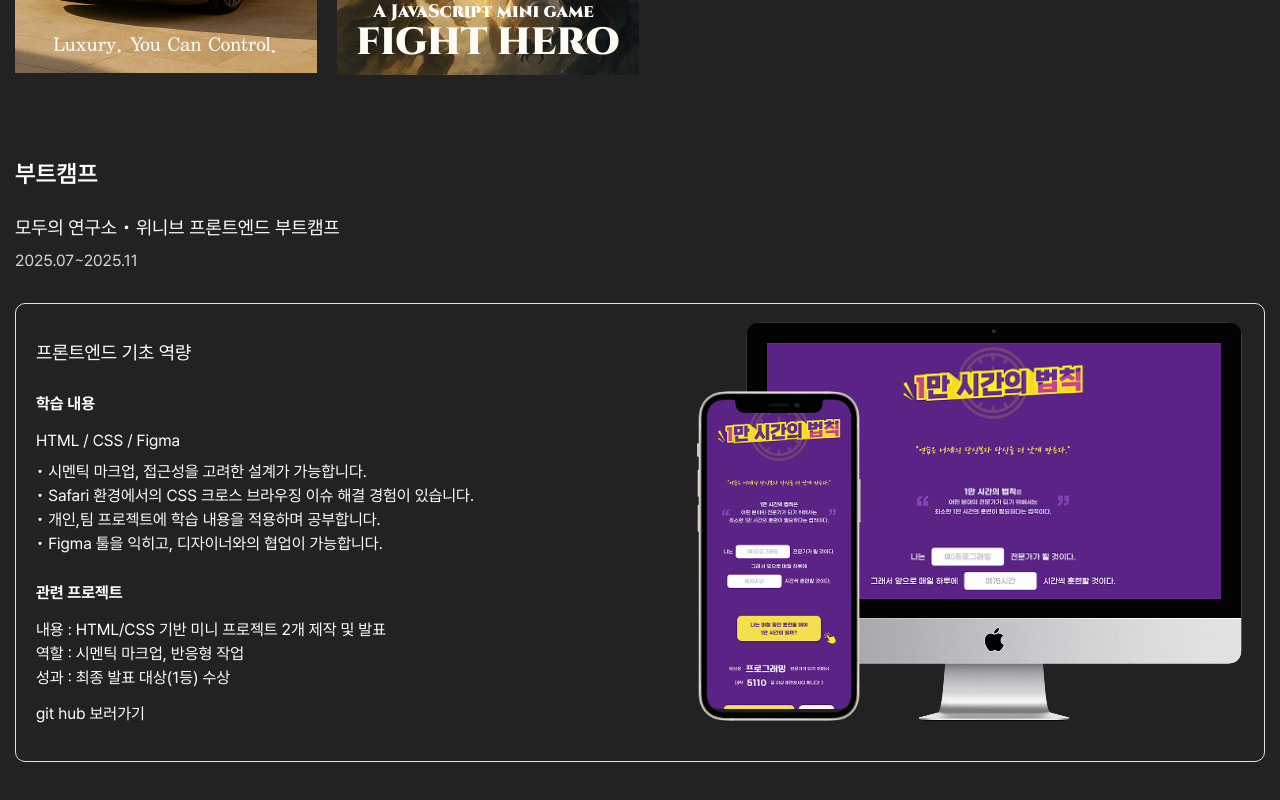
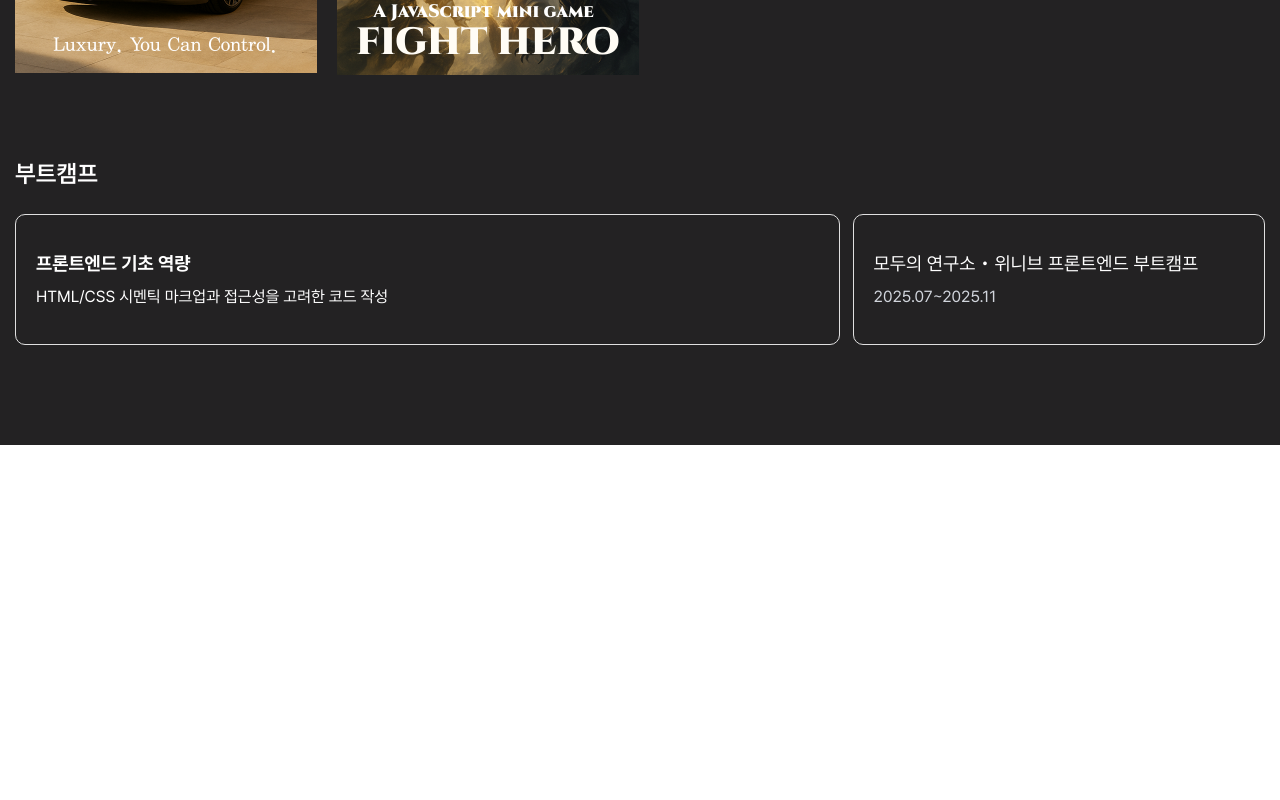
Before and after one commit to yeaseula/second-portfolio, a React (Vite) app: page / in a window 1280 px wide. Shown: the part 1602-2402 px from the top of the page. After the commit the page ends 2047 px from the top, so only its background shows below. Built offline with nearby package versions, Linux system fonts and the light colour scheme; a web font is replaced by a local one.

Commit message:
modal : motion framer 적용으로 구조 개선

```diff
--- a/package.json
+++ b/package.json
@@ -11,6 +11,7 @@
   },
   "dependencies": {
     "@tailwindcss/vite": "^4.1.18",
+    "framer-motion": "^12.23.26",
     "react": "^19.2.0",
     "react-dom": "^19.2.0",
     "react-focus-lock": "^2.13.7",
--- a/src/App.jsx
+++ b/src/App.jsx
@@ -1,5 +1,6 @@
 import { useState } from 'react'
 import './App.css'
+import { AnimatePresence } from 'framer-motion'
 import Landing from './Landing'
 import { GlobalStyle } from './GlobalStyle'
 import Container from './Container'
@@ -14,6 +15,7 @@ function App() {
   return (
     <>
     <GlobalStyle />
+    <AnimatePresence>
     <Container>
       <Header />
       <main>
@@ -23,6 +25,7 @@ function App() {
         <BootCamp />
       </main>
     </Container>
+    </AnimatePresence>
     {/* <Landing /> */}
     </>
   )
--- a/src/GlobalStyle.jsx
+++ b/src/GlobalStyle.jsx
@@ -7,8 +7,8 @@ export const GlobalStyle =  createGlobalStyle`
     }
     body {
         font-size: 1.6rem;
-        background-color: #232223;
-        color: #fff;
+        background-color: var(--background_color);
+        color: var(--white_color);
     }
     #root {
         overflow: hidden
--- a/src/common/Modal.tsx
+++ b/src/common/Modal.tsx
@@ -1,6 +1,17 @@
+import styled from "styled-components";
 import React, { useEffect } from "react";
-import ModalBack from "./ModalBack"
 
+import { motion } from "framer-motion"
+
+const Container = styled(motion.div)`
+    position: fixed;
+    inset: 0;
+    background-color: rgba(0,0,0,0.7);
+    z-index: 10;
+    display: flex;
+    align-items: center;
+    justify-content: center;
+`
 
 interface ModalProps {
     children: React.ReactNode
@@ -19,8 +30,14 @@ export default function Modal({onClick,children}:ModalProps){
 
     return (
         <>
-        <ModalBack onClick={onClick} />
-        {children}
+            <Container
+            initial={{ opacity: 0 }}
+            animate={{ opacity: 1 }}
+            exit={{ opacity: 0 }}
+            onClick={onClick}
+            >
+                {children}
+            </Container>
         </>
     )
 }
--- a/src/common/ModalBack.tsx
+++ b/src/common/ModalBack.tsx
@@ -1,7 +1,9 @@
 import styled from "styled-components"
+import { motion } from "framer-motion"
 
-const Container = styled.div`
+const Container = styled(motion.div)`
     position: fixed;
+    inset: 0;
     top: 0;
     left: 0;
     width: 100vw;
@@ -12,6 +14,14 @@ const Container = styled.div`
 
 export default function ModalBack({onClick}:{onClick:()=>void}) {
     return (
-        <Container onClick={onClick}></Container>
+            <Container
+            className="fixed inset-0 z-50 flex items-center justify-center bg-black/40"
+            initial={{ opacity: 0 }}
+            animate={{ opacity: 1 }}
+            exit={{ opacity: 0 }}
+            onClick={onClick}
+            >
+
+            </Container>
     )
 }
--- a/src/index.css
+++ b/src/index.css
@@ -7,7 +7,7 @@
   font-weight: 400;
 
   color-scheme: light dark;
-  background-color: #242424;
+  --background_color: #232223;
   --main_color : #00C9A7;
   --white_color: #ffffff;
   --black_color: #000000;
--- a/src/main/bootcamp/BootcampInner.tsx
+++ b/src/main/bootcamp/BootcampInner.tsx
@@ -1,107 +1,80 @@
 import styled from "styled-components"
+import { motion } from "framer-motion"
+import { useState } from "react"
+import { AnimatePresence } from "framer-motion"
+import Modal from "../../common/Modal"
 
 export default function BootCampInner() {
+
+    const [isopen,setIsopen] = useState(false)
+const [selected, setSelected] = useState<string | null>(null)
     return (
-        <ToggleSection>
-            <p className="text-3xl">프론트엔드 기초 역량</p>
+        <>
+        <div className="flex gap-5">
+        <div className="flex-2">
+            <motion.div layout className="grid gap-4">
+                <ListItems
+                    layoutId="frontend-basic"
+                    onClick={() => setSelected("frontend-basic")}
+                    className="cursor-pointer"
+                >
+                    <h3 className="text-3xl">프론트엔드 기초 역량</h3>
+                    <p className="mt-3">HTML/CSS 시멘틱 마크업과 접근성을 고려한 코드 작성</p>
+                </ListItems>
+            </motion.div>
+        </div>
+        <div className="flex-1">
+            <ListItems>
+                <p className="text-3xl">모두의 연구소 • 위니브 프론트엔드 부트캠프</p>
+                <p className="mt-3 text-gray-300">2025.07~2025.11</p>
+            </ListItems>
+        </div>
+        </div>
+
+        <AnimatePresence>
+        {selected === "frontend-basic" && (
+            <Modal onClick={() => setSelected(null)}>
+                <motion.div
+                    layoutId="frontend-basic"
+                    className="w-[1120px] rounded-2xl bg-(--background_color) py-10 px-7"
+                >
+                    <h3 className="text-3xl">프론트엔드 기초 역량</h3>
                     <div className="relative">
                         <div className="mt-10">
                             <h3>학습 내용</h3>
-                    <p className="mt-5 mb-3">HTML / CSS / Figma</p>
+                            <p className="mt-5 mb-3">HTML / CSS </p>
 
                             <p>• 시멘틱 마크업, 접근성을 고려한 설계가 가능합니다.</p>
                             <p>• Safari 환경에서의 CSS 크로스 브라우징 이슈 해결 경험이 있습니다.</p>
                             <p>• 개인,팀 프로젝트에 학습 내용을 적용하며 공부합니다.</p>
-                    <p>• Figma 툴을 익히고, 디자이너와의 협업이 가능합니다.</p>
                         </div>
                         <div className="mt-10">
                             <h3>관련 프로젝트</h3>
                             <div className="mt-5">
                                 <div className="text-">
-                            <p><b>내용</b> : HTML/CSS 기반 미니 프로젝트 2개 제작 및 발표</p>
-                            <p><b>역할</b> : 시멘틱 마크업, 반응형 작업 </p>
-                            <p><b>성과</b> : 최종 발표 <b>대상(1등)</b> 수상</p>
+                                    <p>내용 : HTML/CSS 기반 미니 프로젝트 2개 제작 및 발표</p>
+                                    <p>역할 : 시멘틱 마크업, 반응형 작업 </p>
+                                    <p>성과 : 최종 발표 <b>대상(1등)</b> 수상</p>
                                     <div className="mt-5">
                                         <button>git hub 보러가기</button>
                                     </div>
                                 </div>
                             </div>
                         </div>
-                <div className="absolute bottom-1 right-0">
-                    <DeskTopWrapper>
-                        <img src="/image/imac-frame.png"
-                        alt="imac frame"
-                        className="relative z-3"/>
-                        <DeskTopImgContainer>
-                            <img src="/image/bootcamp-project1-pc.png"
-                            alt="project capture"
-                            className="project-image"
-                            />
-                        </DeskTopImgContainer>
-                    </DeskTopWrapper>
-                    <MobileWrapper>
-                        <img src="/image/iphone-frame.png" alt=""
-                        className="relative z-5"
-                        />
-                        <MobileImgContainer>
-                            <img src="/image/bootcamp-project1-mobile.png" alt=""
-                            className="project-image-mobile"/>
-                        </MobileImgContainer>
-                    </MobileWrapper>
+
                     </div>
-            </div>
-
-        </ToggleSection>
+                </motion.div>
+            </Modal>
+        )}
+        </AnimatePresence>
+        </>
     )
 }
 
-const ToggleSection = styled.div`
-    flex: 1;
+const ListItems =styled(motion.div)`
     width: 100%;
-    margin-top: 30px;
+    height: 100%;
     padding: 35px 20px;
     border: 1px solid #e0e0e0;
     border-radius: 10px;
 `
-const DeskTopWrapper = styled.div`
-    position: relative;
-    width: 500px;
-    &:hover {
-        .project-image {
-            transition: all 1.2s;
-            transform: translateY(calc((100% - 270px) * -1))
-        }
-    }
-`
-const DeskTopImgContainer = styled.div`
-    position: absolute;
-    top: 20px;
-    left: 20px;
-    z-index: 1;
-    width: 458px;
-    height: 270px;
-    overflow: hidden;
-`
-const MobileWrapper = styled.div`
-    position: absolute;
-    bottom: 0;
-    left: -50px;
-    z-index: 6;
-    width: 170px;
-    &:hover {
-        .project-image-mobile {
-            transition: all 1.2s;
-            transform: translateY(calc((100% - 313px) * -1))
-        }
-    }
-`
-const MobileImgContainer = styled.div`
-    position: absolute;
-    top: 8px;
-    left: 10px;
-    z-index: 4;
-    border-radius: 15px;
-    width: 150px;
-    height: 313px;
-    overflow: hidden;
-`
--- a/src/main/section/BootCamp.tsx
+++ b/src/main/section/BootCamp.tsx
@@ -1,3 +1,4 @@
+import styled from "styled-components"
 import PosterWrapper from "../../common/poster/PosterWrapper"
 import Logo from "../../common/Logo"
 import BootCampInner from "../bootcamp/BootcampInner"
@@ -6,8 +7,7 @@ export default function BootCamp() {
     return (
         <PosterWrapper title={<Logo fonts={'2.4rem'} text={'부트캠프'}/>}>
             <div className="w-full">
-                <p className="text-3xl">모두의 연구소 • 위니브 프론트엔드 부트캠프</p>
-                <p className="mt-3 text-gray-300">2025.07~2025.11</p>
+
                 <BootCampInner />
             </div>
         </PosterWrapper>
```
Also changed, not shown: 1 other file (tests, documents, lock files or other folders). Lines whose indentation alone changed are shown as unchanged.
